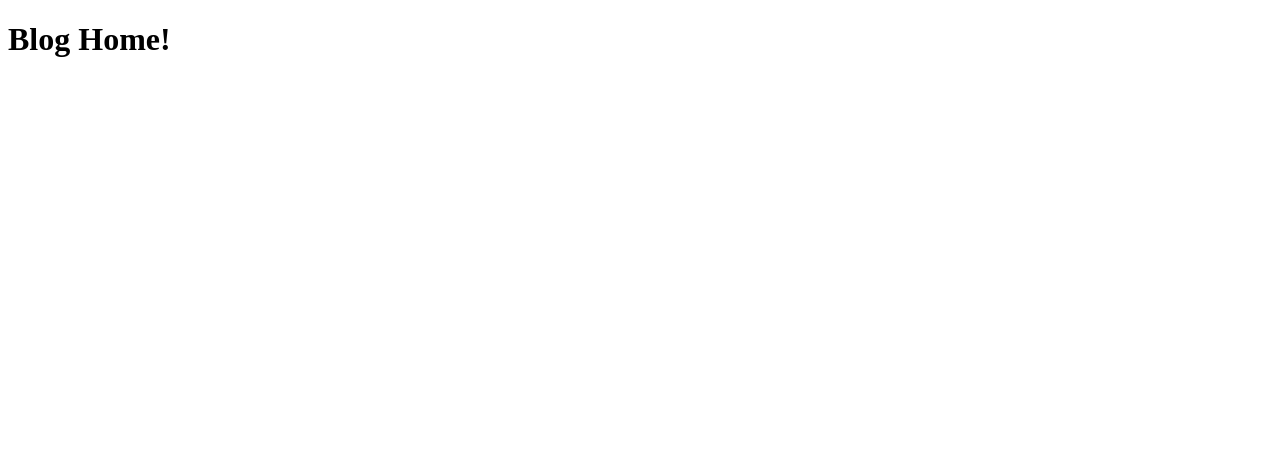
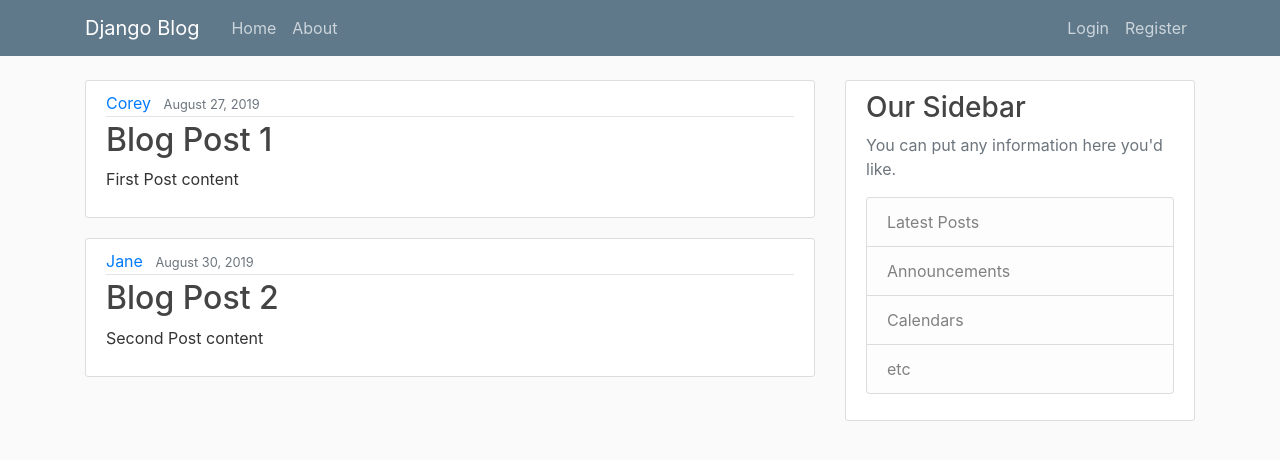
Before and after one commit to rshen3p/Python-LearningDjango, a Django app: page / in a window 1280 px wide. Before the commit the part shown is almost empty. Shown: the top 460 px of the page. Run offline with Django 3.2, Linux system fonts and the light colour scheme; some libraries are stand-ins or nearby versions.

Commit message:
added nav bar and css

```diff
--- /dev/null
+++ b/blog/static/blog/main.css
@@ -0,0 +1,84 @@
+body {
+  background: #fafafa;
+  color: #333333;
+  margin-top: 5rem;
+}
+
+h1, h2, h3, h4, h5, h6 {
+  color: #444444;
+}
+
+ul {
+  margin: 0;
+}
+
+.bg-steel {
+  background-color: #5f788a;
+}
+
+.site-header .navbar-nav .nav-link {
+  color: #cbd5db;
+}
+
+.site-header .navbar-nav .nav-link:hover {
+  color: #ffffff;
+}
+
+.site-header .navbar-nav .nav-link.active {
+  font-weight: 500;
+}
+
+.content-section {
+  background: #ffffff;
+  padding: 10px 20px;
+  border: 1px solid #dddddd;
+  border-radius: 3px;
+  margin-bottom: 20px;
+}
+
+.article-title {
+  color: #444444;
+}
+
+a.article-title:hover {
+  color: #428bca;
+  text-decoration: none;
+}
+
+.article-content {
+  white-space: pre-line;
+}
+
+.article-img {
+  height: 65px;
+  width: 65px;
+  margin-right: 16px;
+}
+
+.article-metadata {
+  padding-bottom: 1px;
+  margin-bottom: 4px;
+  border-bottom: 1px solid #e3e3e3
+}
+
+.article-metadata a:hover {
+  color: #333;
+  text-decoration: none;
+}
+
+.article-svg {
+  width: 25px;
+  height: 25px;
+  vertical-align: middle;
+}
+
+.account-img {
+  height: 125px;
+  width: 125px;
+  margin-right: 20px;
+  margin-bottom: 16px;
+}
+
+.account-heading {
+  font-size: 2.5rem;
+}
--- /dev/null
+++ b/blog/templates/blog/base.html
@@ -0,0 +1,71 @@
+{% load static %}
+
+<!DOCTYPE html>
+<html lang="en">
+<head>
+    <!-- Required meta tags -->
+    <meta charset="utf-8">
+    <meta name="viewport" content="width=device-width, initial-scale=1, shrink-to-fit=no">
+
+    <!-- Bootstrap CSS -->
+    <link rel="stylesheet" href="https://maxcdn.bootstrapcdn.com/bootstrap/4.0.0/css/bootstrap.min.css" integrity="sha384-Gn5384xqQ1aoWXA+058RXPxPg6fy4IWvTNh0E263XmFcJlSAwiGgFAW/dAiS6JXm" crossorigin="anonymous">
+
+    <link rel="stylesheet" type="text/css" href="{% static 'blog/main.css' %}">
+
+    {% if title %}
+        <title>Django Blog - {{ title }}</title>
+    {% else %}
+        <title>Django Blog</title>
+    {% endif %}
+</head>
+<body>
+    <header class="site-header">
+      <nav class="navbar navbar-expand-md navbar-dark bg-steel fixed-top">
+        <div class="container">
+          <a class="navbar-brand mr-4" href="{% url 'blog-home' %}">Django Blog</a>
+          <button class="navbar-toggler" type="button" data-toggle="collapse" data-target="#navbarToggle" aria-controls="navbarToggle" aria-expanded="false" aria-label="Toggle navigation">
+          <span class="navbar-toggler-icon"></span>
+          </button>
+          <div class="collapse navbar-collapse" id="navbarToggle">
+            <div class="navbar-nav mr-auto">
+              <a class="nav-item nav-link" href="{% url 'blog-home' %}">Home</a>
+              <a class="nav-item nav-link" href="{% url 'blog-about' %}">About</a>
+            </div>
+            <!-- Navbar Right Side -->
+            <div class="navbar-nav">
+              <a class="nav-item nav-link" href="#">Login</a>
+              <a class="nav-item nav-link" href="#">Register</a>
+            </div>
+          </div>
+        </div>
+      </nav>
+    </header>
+
+    <main role="main" class="container">
+      <div class="row">
+        <div class="col-md-8">
+          {% block content %}{% endblock content %}
+        </div>
+        <div class="col-md-4">
+          <div class="content-section">
+            <h3>Our Sidebar</h3>
+            <p class='text-muted'>You can put any information here you'd like.
+              <ul class="list-group">
+                <li class="list-group-item list-group-item-light">Latest Posts</li>
+                <li class="list-group-item list-group-item-light">Announcements</li>
+                <li class="list-group-item list-group-item-light">Calendars</li>
+                <li class="list-group-item list-group-item-light">etc</li>
+              </ul>
+            </p>
+          </div>
+        </div>
+      </div>
+    </main>
+
+    <!-- Optional JavaScript -->
+    <!-- jQuery first, then Popper.js, then Bootstrap JS -->
+    <script src="https://code.jquery.com/jquery-3.2.1.slim.min.js" integrity="sha384-KJ3o2DKtIkvYIK3UENzmM7KCkRr/rE9/Qpg6aAZGJwFDMVNA/GpGFF93hXpG5KkN" crossorigin="anonymous"></script>
+    <script src="https://cdnjs.cloudflare.com/ajax/libs/popper.js/1.12.9/umd/popper.min.js" integrity="sha384-ApNbgh9B+Y1QKtv3Rn7W3mgPxhU9K/ScQsAP7hUibX39j7fakFPskvXusvfa0b4Q" crossorigin="anonymous"></script>
+    <script src="https://maxcdn.bootstrapcdn.com/bootstrap/4.0.0/js/bootstrap.min.js" integrity="sha384-JZR6Spejh4U02d8jOt6vLEHfe/JQGiRRSQQxSfFWpi1MquVdAyjUar5+76PVCmYl" crossorigin="anonymous"></script>
+</body>
+</html>
--- a/blog/templates/blog/home.html
+++ b/blog/templates/blog/home.html
@@ -1,10 +1,15 @@
-<!DOCTYPE html>
-<html lang="en">
-<head>
-    <meta charset="UTF-8">
-    <title>Home</title>
-</head>
-<body>
-    <h1>Blog Home!</h1>
-</body>
-</html>
+{% extends "blog/base.html" %}
+{% block content %}
+    {% for post in posts %}
+        <article class="media content-section">
+          <div class="media-body">
+            <div class="article-metadata">
+              <a class="mr-2" href="#">{{ post.author }}</a>
+              <small class="text-muted">{{ post.date_posted }}</small>
+            </div>
+            <h2><a class="article-title" href="#">{{ post.title }}</a></h2>
+            <p class="article-content">{{ post.content }}</p>
+          </div>
+        </article>
+    {% endfor %}
+{% endblock content %}
--- a/blog/views.py
+++ b/blog/views.py
@@ -1,11 +1,29 @@
 from django.shortcuts import render
-from django.http import HttpResponse
+
+
+posts = [
+    {
+        'author': 'Corey',
+        'title': 'Blog Post 1',
+        'content': 'First Post content',
+        'date_posted': 'August 27, 2019'
+    },
+    {
+        'author': 'Jane',
+        'title': 'Blog Post 2',
+        'content': 'Second Post content',
+        'date_posted': 'August 30, 2019'
+    }
+]
 
 
 # Create your views here.
 def home(request):
-    return render(request, 'blog/home.html')
+    context = {
+        'posts': posts
+    }
+    return render(request, 'blog/home.html', context)
 
 
 def about(request):
-    return HttpResponse('<h1>Blog About</h1>')
+    return render(request, 'blog/about.html', {'title': "About"})
```
Also changed, not shown: blog/templates/blog/about.html (+4 -10 lines).
